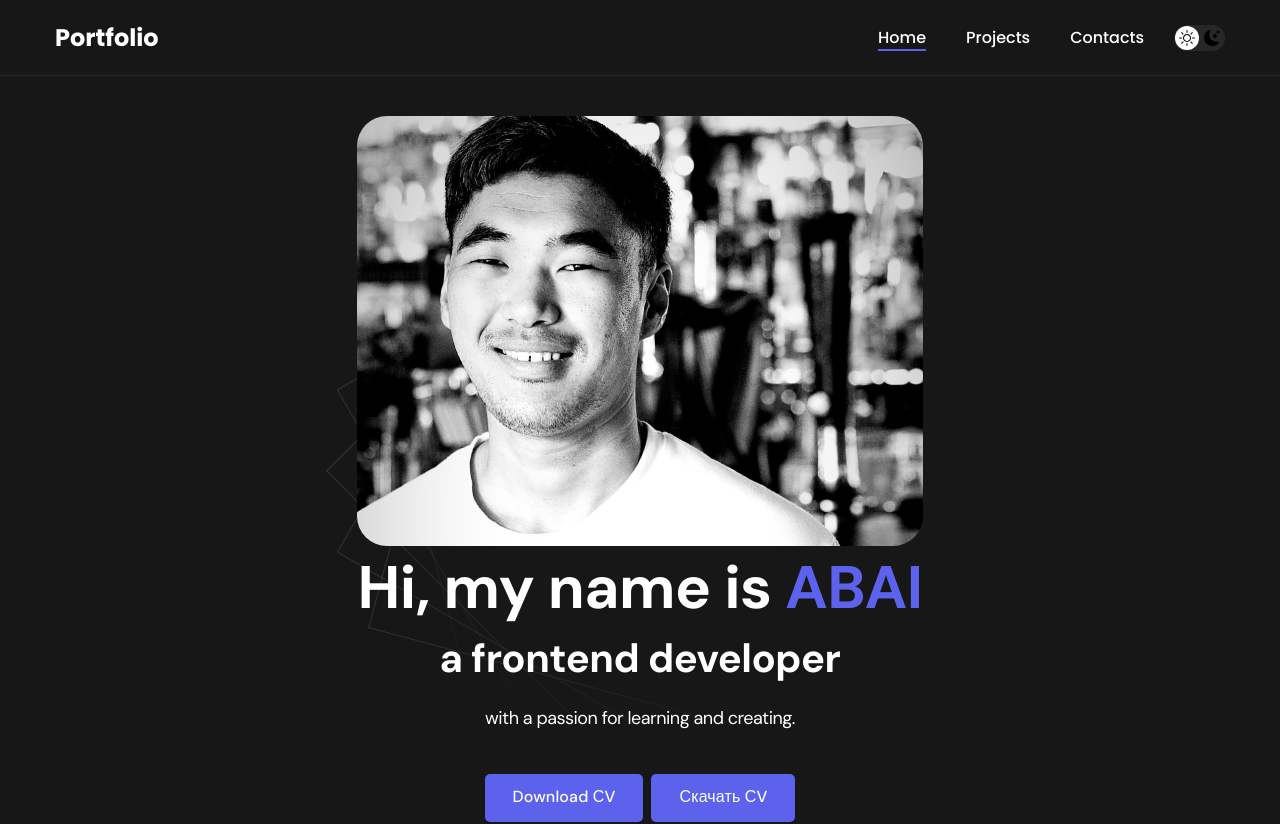
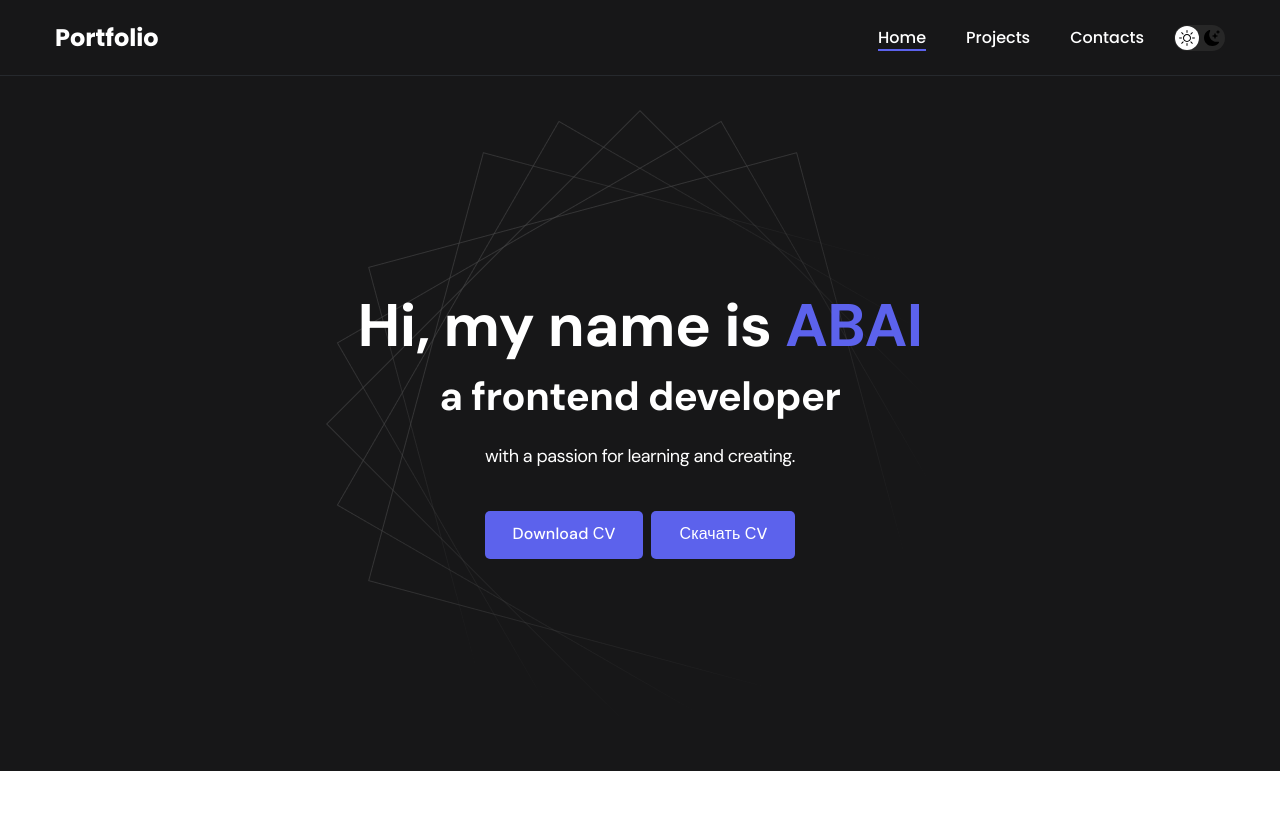
Before and after one commit to abaikb/CV-Me, a React (Create React App) app: page / in a window 1280 px wide. Shown: the top 824 px of the page. Built offline with nearby package versions, Linux system fonts and the light colour scheme.

Commit message:
error deploi

```diff
--- a/src/components/header/Header.js
+++ b/src/components/header/Header.js
@@ -1,11 +1,9 @@
 import "./style.css";
-import photoMe from"../../img/abai.png"
-
 const Header = () => {
   return (
     <header className="header">
       <div className="header__wrapper">
-        <img className="photoMe" src={photoMe} alt="" />
+        {/* <img className="photoMe" src={photoMe} alt="" /> */}
         <h1 className="header__title">
           <strong>
             Hi, my name is <em>ABAI</em>
--- a/src/components/header/style.css
+++ b/src/components/header/style.css
@@ -49,9 +49,9 @@
 	margin-top: 0.5em;
 }
 
-.photoMe {
+/* .photoMe {
 	width: 100%;
 	height: 430px;
 	object-fit: cover;
 	border-radius: 30px;
-}
+} */
```
